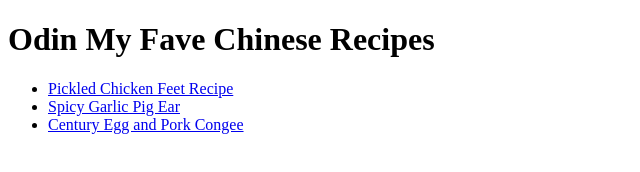
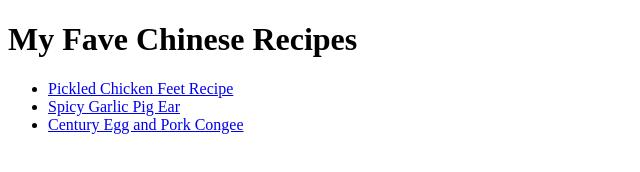
Before and after one commit to Wilye/the-odin-project, a plain HTML site: page odin-recipes/index.html in a window 1280 px wide. Shown: the whole page, without its empty margins (0-640 px from the left). Drawn offline with Linux system fonts and the light colour scheme.

Commit message:
changed title on index.html

```diff
--- a/odin-recipes/index.html
+++ b/odin-recipes/index.html
@@ -5,7 +5,7 @@
         <meta charset="UTF-8">
     </header>
     <body>
-        <h1>Odin My Fave Chinese Recipes</h1>
+        <h1>My Fave Chinese Recipes</h1>
         <ul>
             <li><a href="recipes/pickledchickenfeet.html">Pickled Chicken Feet Recipe</a></li>
             <li><a href="recipes/spicygarlicpigear.html">Spicy Garlic Pig Ear</a></li>
```
